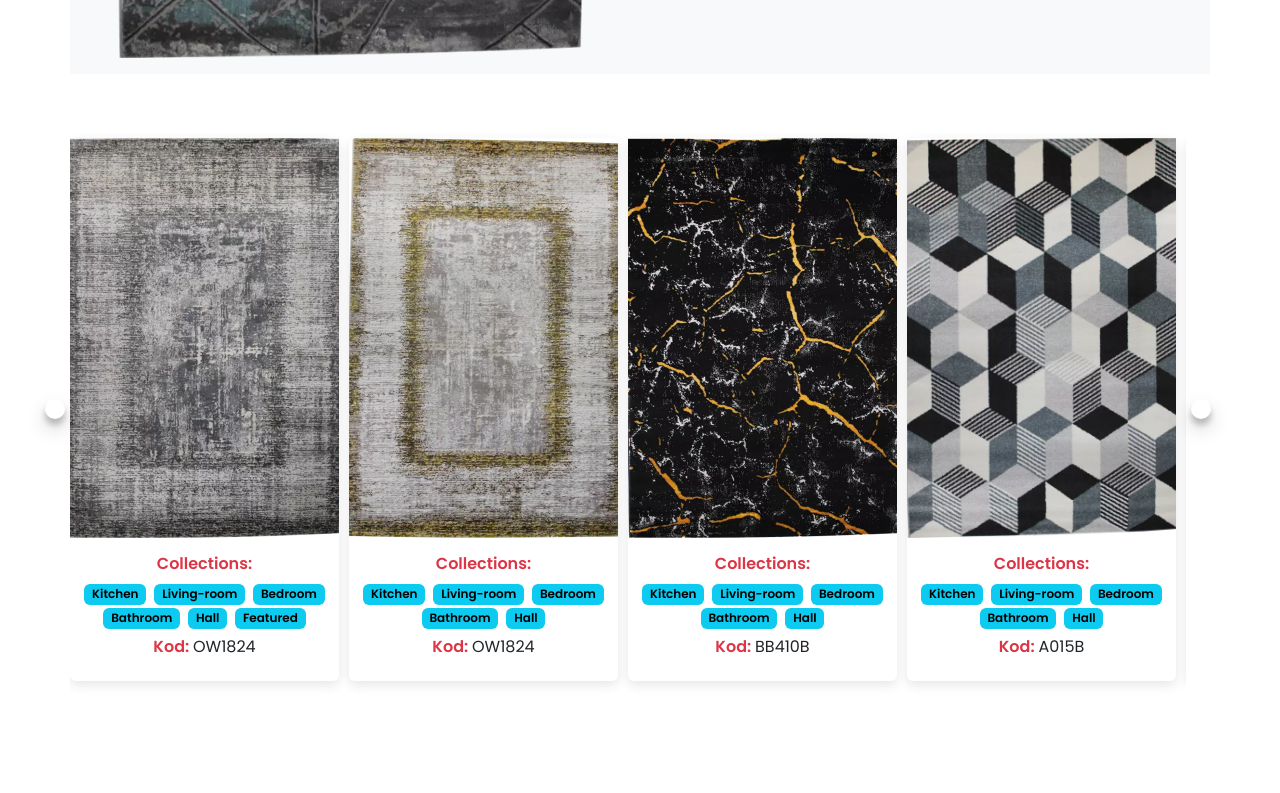
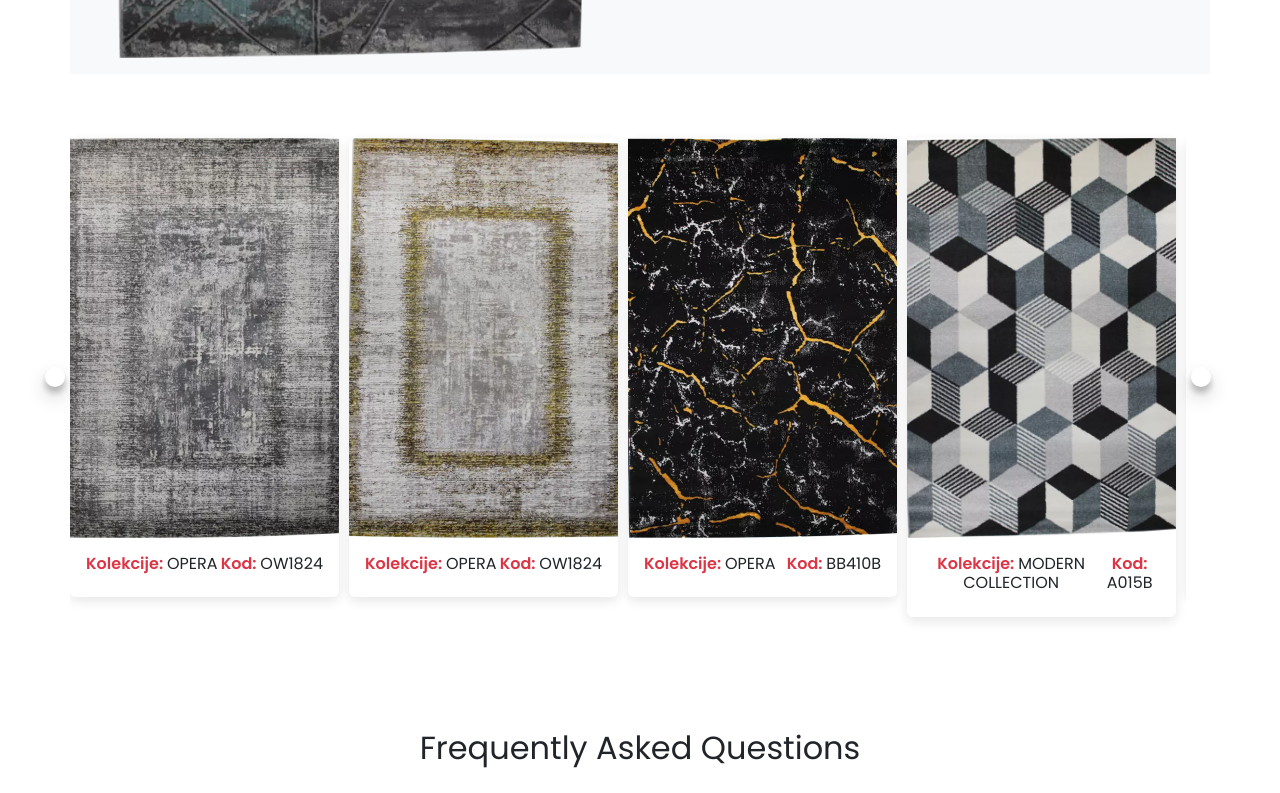
Before and after one commit to aliibnemasud/sultan_tepih, a React (Create React App) app: page /product-details/1 in a window 1280 px wide. Shown: the part 720-1513 px from the top of the page. Built offline with nearby package versions, Linux system fonts and the light colour scheme.

Commit message:
collection added

```diff
--- a/src/Components/Collections/Collections.jsx
+++ b/src/Components/Collections/Collections.jsx
@@ -1,33 +1,33 @@
-import React from 'react'
+import React from "react";
 
 export const Collections = () => {
   return (
-        <div className="d-flex flex-row flex-wrap justify-content-center col-11 p-0 m-auto" >
+    <div className="d-flex flex-row flex-wrap justify-content-center col-11 p-0 m-auto">
       <div className="m-2 flex-column col-12 col-sm-12 col-md-3 col-lg-3 col-xl-3">
         <div className="col-12 collection-bg-home d-flex p-0 mb-3" id="collection-1">
-                    <span>COLLECTION 1</span>
+          <span>OPERA</span>
         </div>
         <div className="col-12 collection-bg-home d-flex p-0 " id="collection-2">
-                    COLLECTION 2
+          ŠPAGASTI
         </div>
       </div>
       <div className="m-0 flex-column col-12 col-sm-12 col-md-7 col-lg-7 col-xl-7 m-lg-2 m-xl-2">
         <div className="col-12 d-flex mb-3 ps-2">
-                    <div className="col-6 collection-bg-home d-flex p-0" id="collection-3" >
-                        <span>Buy This</span>
+          <div className="col-6 collection-bg-home d-flex p-0" id="collection-3">
+            <span>DIZAYN</span>
           </div>
-                    <div className="col-6 collection-bg-home d-flex ms-2" id="collection-3-1" >
-                        <span>And This</span>
+          <div className="col-6 collection-bg-home d-flex ms-2" id="collection-3-1">
+            <span>PLAZA</span>
           </div>
         </div>
-                <div className="col-12 collection-bg-home d-flex flex-column mt-0 p-0 justify-content-start ms-2" id="collection-4">
-                    {/* <div className="col-12 p-2" id="collection-home-half-text"> */}
-                        <h4 className="my-5">Find the carpet you been looking for</h4>
+        <div className="col-12 collection-bg-home d-flex flex-column mt-0 px-4 text-white fw-bold justify-content-start ms-2" id="collection-4">
+          <h4 className="my-5">MODERN COLLECTION</h4>
           <p className="fs-5 text-secondary mb-4">Lorem ipsum dolor sit amet consectetur adipisicing elit. Sunt accusamus, vel eum quas excepturi quos voluptatum culpa officiis numquam impedit.</p>
-                        <a href="#" className="btn btn-danger">Click Me</a>
-                    {/* </div> */}
+          <a href="#" className="btn btn-danger">
+            Buy Now
+          </a>
         </div>
       </div>
     </div>
-  )
-}
+  );
+};
--- a/src/Components/Navbar/Navbar.jsx
+++ b/src/Components/Navbar/Navbar.jsx
@@ -2,7 +2,7 @@ import React from 'react'
 
 export const Navbar = () => {
   return (
-    <nav className="navbar navbar-expand-md navbar-dark navbar-dark bg-dark shadow fixed-top">
+    <nav className="navbar navbar-expand-md navbar-dark navbar-dark bg-dark shadow fixed-top px-4">
         <a href="/" className="navbar-brand fs-2"> SULTAN TEPIH</a>
         <button className="navbar-toggler" data-bs-toggle="collapse" data-bs-target="#navbar_main">
             <span className="navbar-toggler-icon"></span>
--- a/src/Components/ProductSlider/NewProductSliderProDetails.js
+++ b/src/Components/ProductSlider/NewProductSliderProDetails.js
@@ -67,7 +67,7 @@ class NewProductSliderProDetails extends Component {
               <div key={product?.id} className="product-card col-lg-3 my-3">
                 <div className="card-content rounded">
                   <div className="card-image">
-                    <img src={product.img[0]} alt="" height="400px" style={{ objectFit: "cover" }} className="w-100" />
+                    <img onClick={() => this.navigate(`${product?.id}`)} src={product.img[0]} alt="" height="400px" style={{ objectFit: "cover" }} className="w-100" />
                     <div className="card-bottom py-2 w-100 d-flex justify-content-around align-items-center">
                       <button
                         onClick={() => {
@@ -96,15 +96,19 @@ class NewProductSliderProDetails extends Component {
                       </span>
                     </div>
                   </div>
-                  <div onClick={() => this.navigate(`${product?.id}`)} className="py-3">
+                  <div onClick={() => this.navigate(`${product?.id}`)} className="py-3 d-flex justify-content-between px-3">
                     <h6>
-                      <span className="fw-bold text-danger">Collections:</span>
+                      <span className="fw-bold text-danger">Kolekcije: </span> {product?.collection}
                     </h6>
-                    <div className="my-2">
-                      {product?.category?.map((cat) => {
-                        return <span className="badge text-bg-info mx-1">{cat}</span>;
-                      })}
-                    </div>
+
+                    {/* <div className="my-2">
+                      {
+                        product?.category?.map(cat => {
+                          return <span className="badge text-bg-info mx-1">{cat}</span>
+                        })
+                      }
+                    </div> */}
+
                     <h6>
                       <span className="fw-bold text-danger">Kod: </span> {product?.code}
                     </h6>
```
Lines whose indentation alone changed are shown as unchanged.
